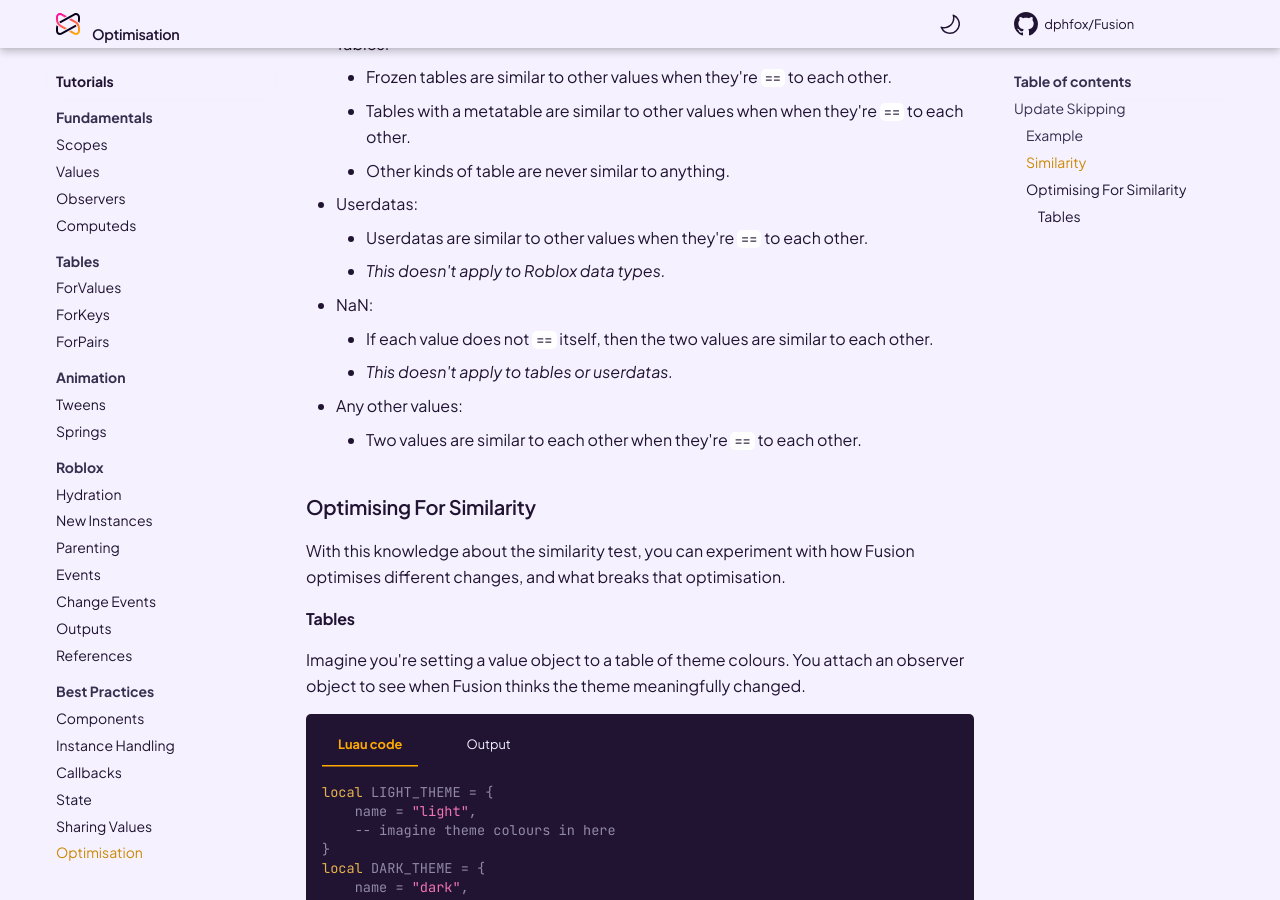
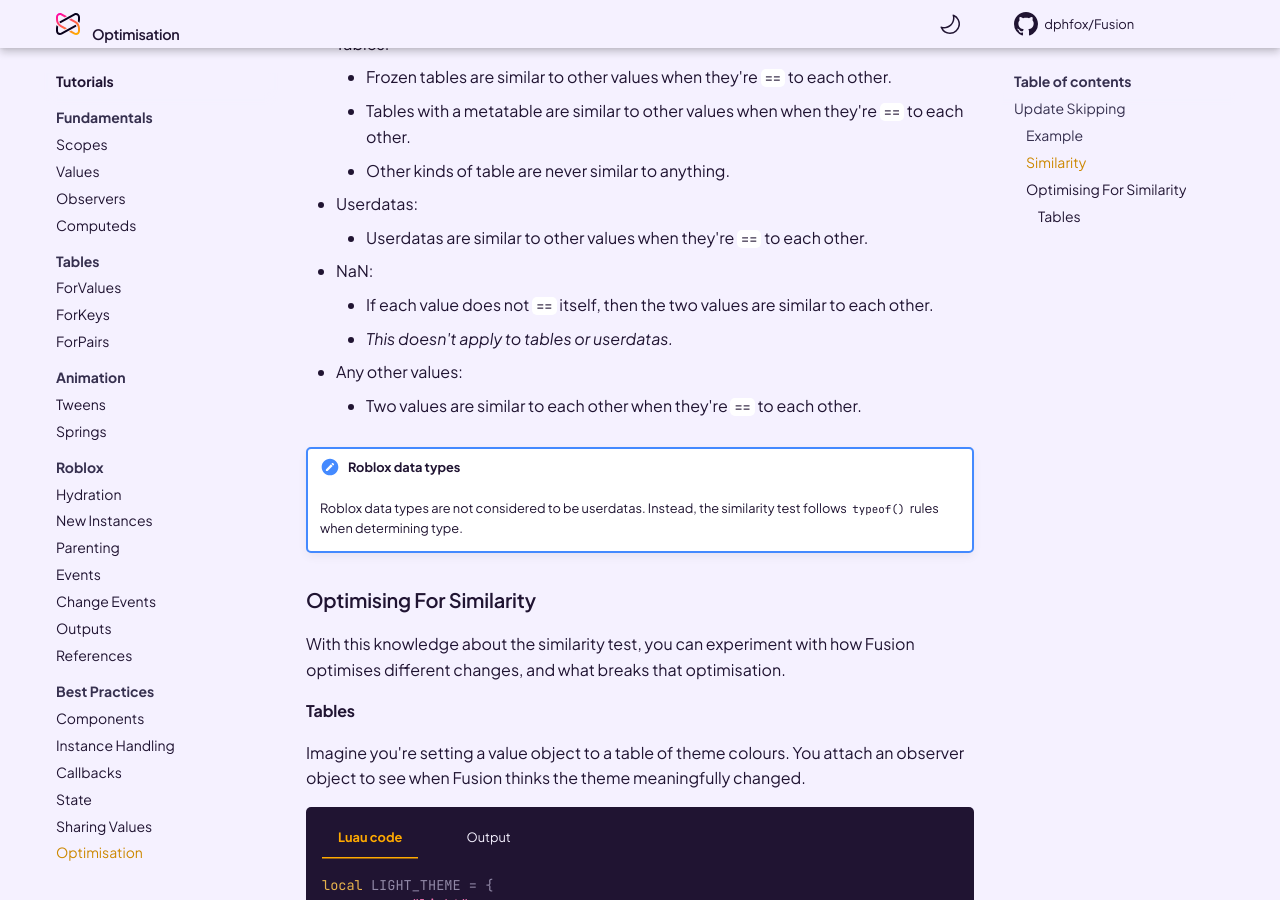
Before and after one commit to dphfox/Fusion, an MkDocs documentation site: the page built from docs/tutorials/best-practices/optimisation.md, in a window 1280 px wide and 900 px high, scrolled down 1956 px. Built offline with MkDocs 1.6.1 and Material for MkDocs 9.7.7, drawn with Linux system fonts in a browser that asks for light colours; comment, search, counter and statistics services are not loaded; the version menu is left out.

Commit message:
Clarify the similarity test's userdata definition

```diff
--- a/docs/tutorials/best-practices/optimisation.md
+++ b/docs/tutorials/best-practices/optimisation.md
@@ -96,13 +96,17 @@ Here's what the similarity test looks for:
 	- Other kinds of table are never similar to anything.
 - Userdatas:
     - Userdatas are similar to other values when they're `==` to each other.
-	- *This doesn't apply to Roblox data types.*
 - NaN:
 	- If each value does not `==` itself, then the two values are similar to
 	each other.
 	- *This doesn't apply to tables or userdatas.*
 - Any other values:
 	- Two values are similar to each other when they're `==` to each other.
+
+!!! note "Roblox data types"
+	Roblox data types are not considered to be userdatas. Instead, the
+	similarity test follows `typeof()` rules when determining type.
+
 
 ### Optimising For Similarity
 
```
